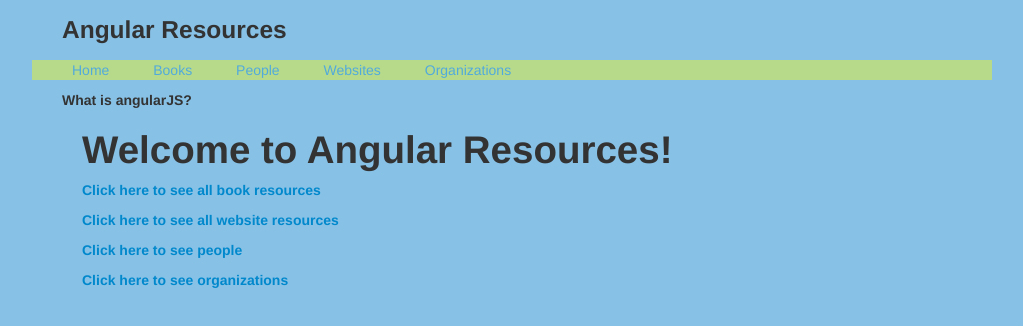
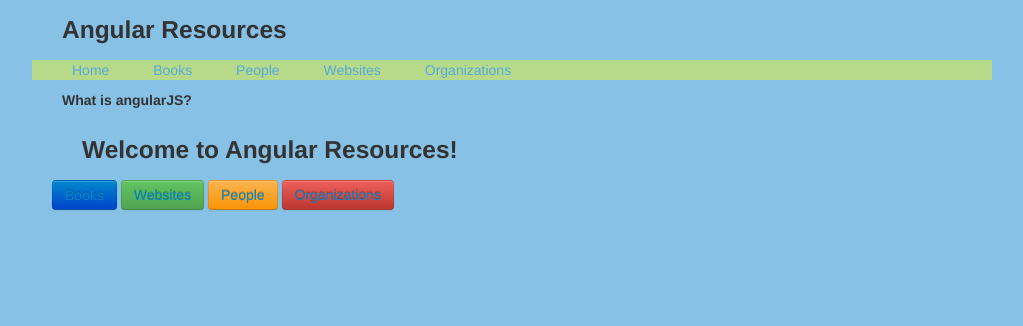
Before and after one commit to davethemaker/angularResources, a plain HTML site: page index.html in a window 1280 px wide. Shown: the whole page, without its empty margins (118-1141 px from the left). Drawn offline with Linux system fonts and the light colour scheme.

Commit message:
Add BS buttons to different partial views

```diff
--- a/partials/home.html
+++ b/partials/home.html
@@ -1,5 +1,5 @@
-<h1>Welcome to Angular Resources!</h1>
-<h5><a ui-sref="books">Click here to see all book resources</a></h5>
-<h5><a ui-sref="websites">Click here to see all website resources</a></h5>
-<h5><a ui-sref="persons">Click here to see people</a></h5>
-<h5><a ui-sref="organizations">Click here to see organizations</a></h5>
+<h3>Welcome to Angular Resources!</h3>
+<button class="btn btn-primary"><a ui-sref="books">Books</a></button>
+<button class="btn btn-success"><a ui-sref="websites">Websites</a></button>
+<button class="btn btn-warning"><a ui-sref="persons">People</a></button>
+<button class="btn btn-danger"><a ui-sref="organizations">Organizations</a></button>
```
